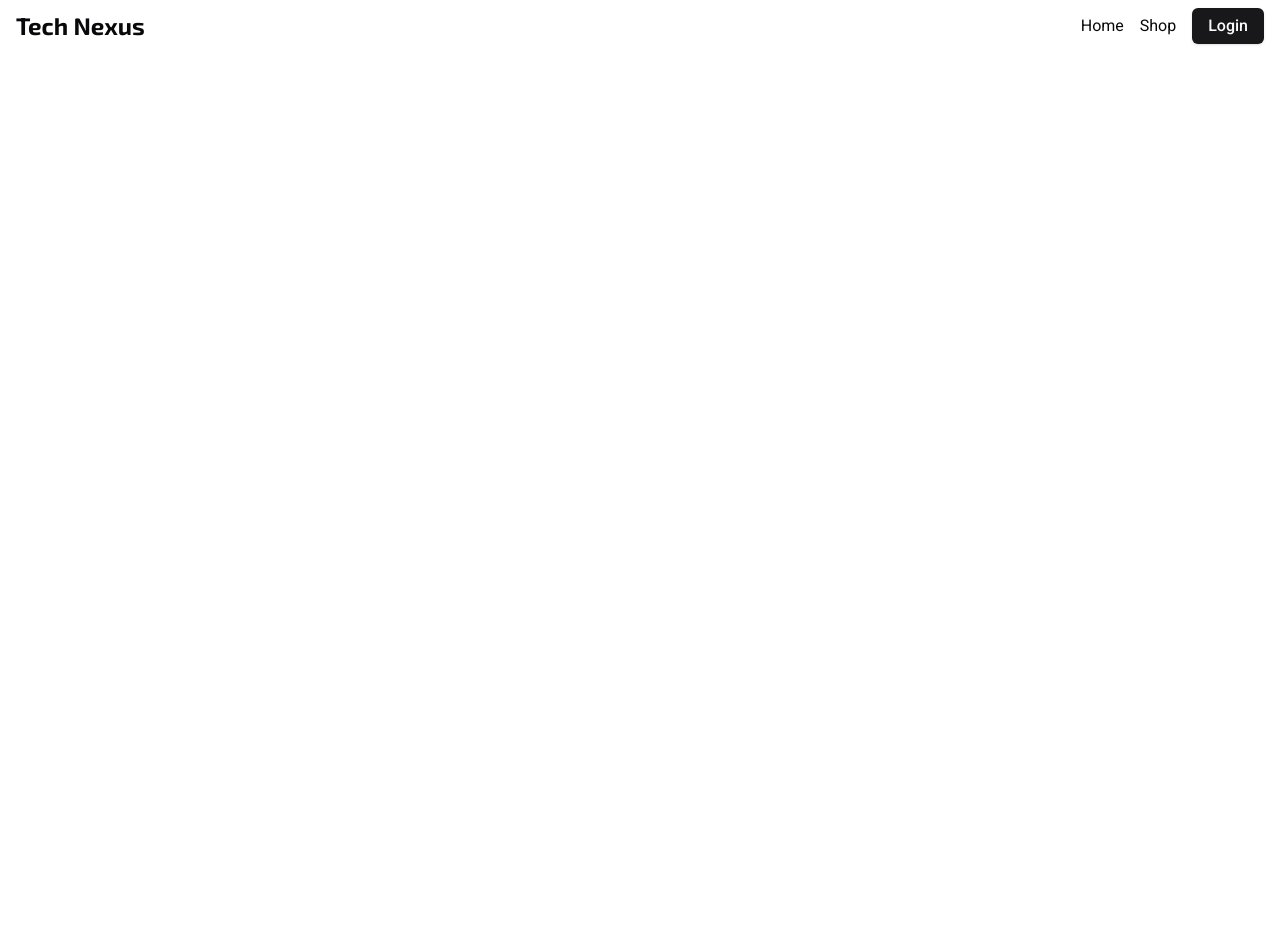
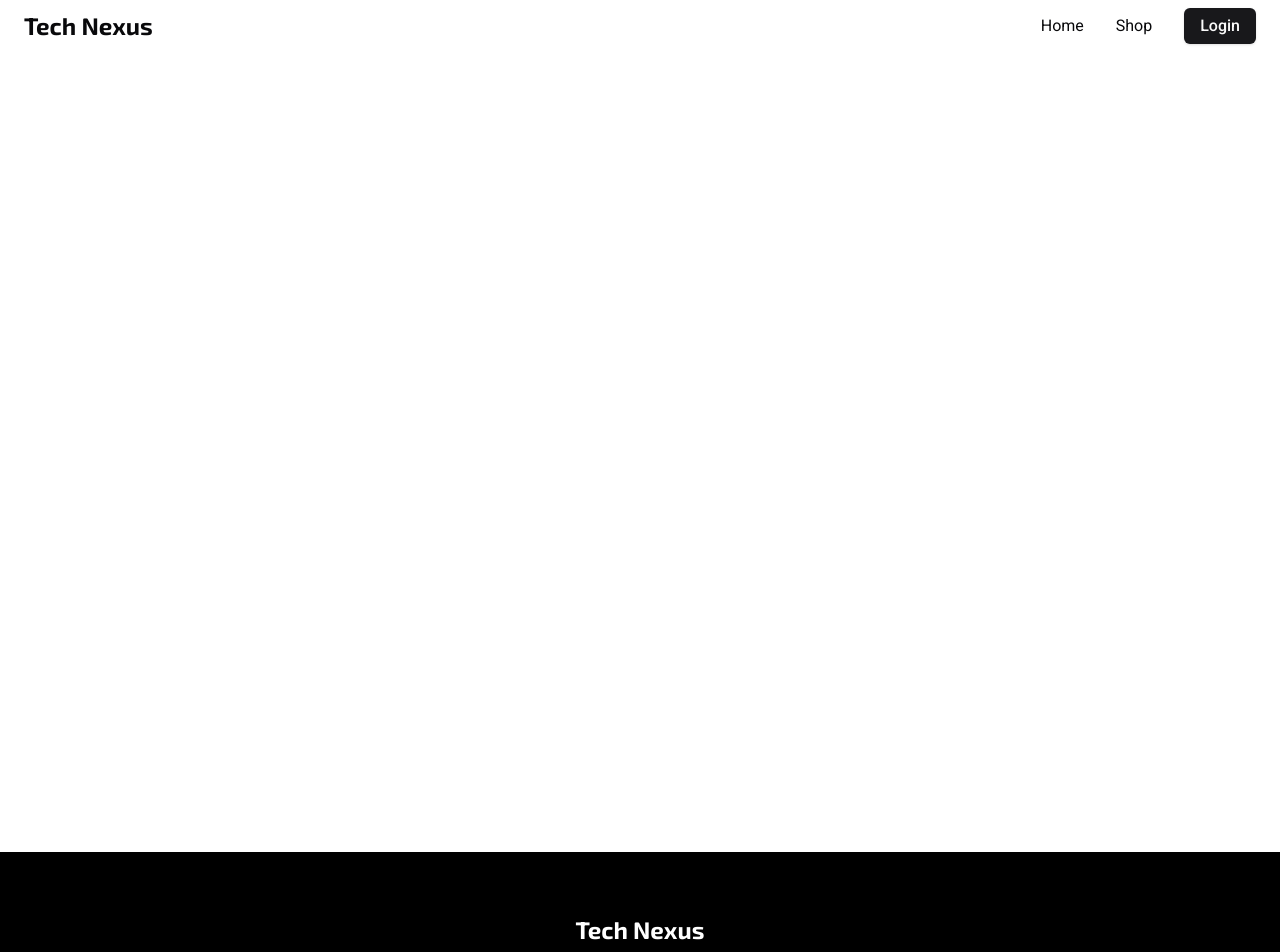
Before and after one commit to vinicius-santos-dev/tech-nexus, a Next.js app: page / in a window 1280 px wide. Shown: the top 952 px of the page. Before the commit the page ends 800 px from the top, so only its background shows below. Built offline with nearby package versions, Linux system fonts and the light colour scheme; no server answers.

Commit message:
feat(footer):  add footer component and update layout to include Footer and CurrentYear

```diff
--- a/app/(store)/layout.tsx
+++ b/app/(store)/layout.tsx
@@ -1,3 +1,4 @@
+import Footer from "@/components/Footer";
 import Header from "@/components/Header";
 import { ClerkProvider } from "@clerk/nextjs";
 import type { Metadata } from "next";
@@ -38,9 +39,12 @@ export default function RootLayout({
         <body
           className={`${poppins.variable} ${roboto.variable} ${exo2.variable} antialiased`}
         >
-          <main>
-          <Header />
-          {children}
+          <main className="">
+            <Header />
+            <div className="min-h-screen px-3 sm:px-6  max-w-7xl mx-auto">
+              {children}
+            </div>
+            <Footer />
           </main>
         </body>
       </html>
--- /dev/null
+++ b/components/CurrentYear.tsx
@@ -0,0 +1,7 @@
+"use client";
+
+const CurrentYear = () => {
+  return <>{new Date().getFullYear()}</>;
+};
+
+export default CurrentYear;
--- /dev/null
+++ b/components/Footer.tsx
@@ -0,0 +1,18 @@
+import Link from "next/link";
+import CurrentYear from "./CurrentYear";
+
+function Footer() {
+  return (
+    <footer className="bg-black flex flex-col items-center justify-center min-h-48 gap-3 text-white">
+      <Link href="/" className="font-exo2 text-2xl font-bold">
+        Tech Nexus
+      </Link>
+
+      <p>
+        © <CurrentYear /> Tech Nexus. All rights reserved.
+      </p>
+    </footer>
+  );
+}
+
+export default Footer;
--- a/components/Header.tsx
+++ b/components/Header.tsx
@@ -15,14 +15,15 @@ function Header() {
   const { user } = useUser();
 
   return (
-    <header className="flex flex-wrap justify-between items-center px-4 py-2">
+    <header className="flex flex-wrap flex-col sm:flex-row justify-between items-center gap-3 sm:gap-0 px-3 sm:px-6 max-w-7xl mx-auto py-2">
       <div>
         <Link href="/" className="font-exo2 text-2xl font-bold">
           Tech Nexus
         </Link>
       </div>
 
-      <div className="flex gap-4 items-center">
+      {/* TODO: change the spacings when signed in and signed out */}
+      <nav className="flex gap-8 items-center text-sm sm:text-base">
         <Link href="/">Home</Link>
         <Link href="/shop">Shop</Link>
 
@@ -39,7 +40,13 @@ function Header() {
 
           {user ? (
             <div className="flex items-center space-x-2">
-              <UserButton />
+              <UserButton
+                appearance={{
+                  elements: {
+                    avatarBox: "w-9 h-9 sm:w-10 sm:h-10",
+                  },
+                }}
+              />
 
               <div className="hidden sm:block text-xs">
                 <p className="text-gray-500">Welcome, </p>
@@ -52,7 +59,7 @@ function Header() {
             </SignInButton>
           )}
         </ClerkLoaded>
-      </div>
+      </nav>
     </header>
   );
 }
```
